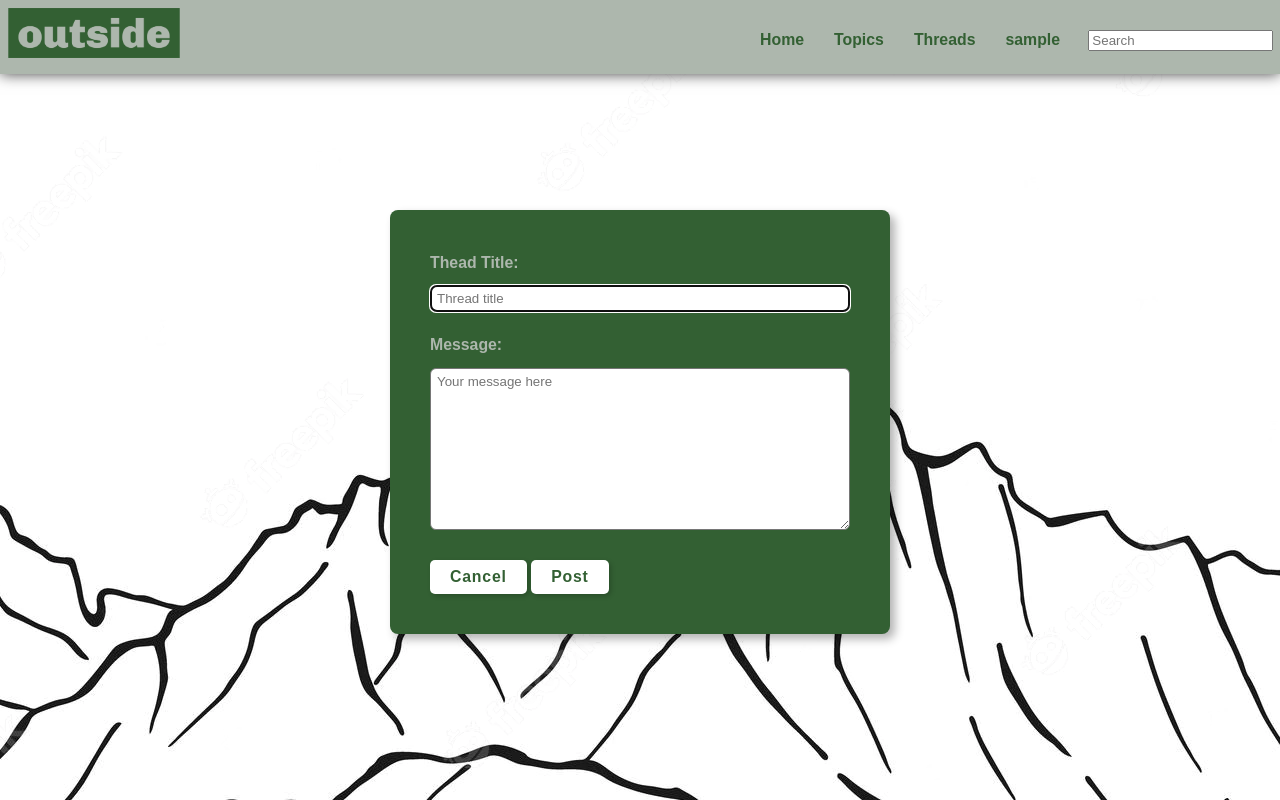
After one commit to COSC360/project-stu-mcg, a PHP site: page /createThread.php in a window 1280 px wide. The commit adds this page. Run offline with PHP 8.4, Linux system fonts and the light colour scheme; the visitor is signed in with stand-in values (Sample User, id 1).

Commit message:
added create thread fuctionality

```diff
--- /dev/null
+++ b/website/createThread.php
@@ -0,0 +1,57 @@
+<!DOCTYPE html>
+<html>
+    <body>
+        <head>
+            <link rel="stylesheet" href="css/all.css">
+            <link rel="stylesheet" href="css/form.css">
+            <script>
+                function goBack(){
+                    window.location.href = 'threads.php'
+                }
+            </script>
+            <script src="scripts/createThread-validation.js"></script>
+        </head>
+            <?php include('header.php'); ?>
+        <main>
+        <?php
+        if(!isset($_SESSION['username'])){
+            header("Location: threads.php");
+        }
+        // gotta check if form was submitted
+        if ($_SERVER["REQUEST_METHOD"] == "POST") {
+            // user inputs
+            $title = $_POST["title"];
+            $text = $_POST["message"];
+
+            include('dbConnection.php');
+
+            $stmt = $conn->prepare("INSERT INTO threads (threadTitle, threadDate, threadAuthor, threadText) VALUES (?, NOW(), ?, ?)"); //Question marks for bind_param params
+            $stmt->bind_param("sss", $title, $_SESSION['username'], $text);
+
+            // Execute SQL statement and check for errors
+            if ($stmt->execute()) {
+                    //route to the thread page later
+                    header("Location: threads.php");
+            } else {
+                echo "Error: " . $stmt->error;
+            }
+
+            // close db connection
+            $conn->close();
+            }
+            ?>
+            <form id="createThreadForm" class="form" action="<?php echo htmlspecialchars($_SERVER["PHP_SELF"]); ?>" method="post">
+                <div class="form_div">
+                    <label>Thead Title:</label>
+                    <input class="field" type="text" name="title" placeholder="Thread title" autofocus>
+                    <label>Message:</label>
+                    <textarea class="field" name="message" rows="10" placeholder="Your message here" style="display:block"></textarea>
+                    <div display="block">
+                        <button class="back" type="button" name="createThreadForm" style="display:inline" onclick="goBack()">Cancel</button>
+                        <button class="submit" type="submit" form="createThreadForm" style="display:inline">Post</button>
+                    </div>
+                </div>
+            </form>
+        </main>
+    </body>
+</html>
--- a/website/css/form.css
+++ b/website/css/form.css
@@ -23,7 +23,7 @@ main {
     text-align: center;
     margin-top: 20px;
 }
-.field {
+.field{
     width: 100%;
     border-radius: 6px;
     border-style: solid;
@@ -34,7 +34,7 @@ main {
     margin-bottom: 20px;
     font-family:'Montserrat', sans-serif;
 }
-.submit {
+button {
     border-style: none;
     border-radius: 5px;
     background-color: white;
--- /dev/null
+++ b/website/scripts/createThread-validation.js
@@ -0,0 +1,21 @@
+window.onload = function(){
+    const form = document.getElementById("createThreadForm");
+
+    form.addEventListener("submit", function(event) {
+      event.preventDefault();
+
+      const title = form.querySelector("input[type='text']").value;
+      const text = form.querySelector("textarea").value;
+
+      if (title === "") {
+        alert("Please enter a title.");
+        return;
+      }
+      if (text === "") {
+        alert("Threads cannot have an empty message.");
+        return;
+      }
+      //additional validation will be added later from database
+    form.submit();
+    });
+}
--- a/website/sql/setup.sql
+++ b/website/sql/setup.sql
@@ -23,7 +23,7 @@ CREATE TABLE users (
 CREATE TABLE threads (
     threadId INT NOT NULL AUTO_INCREMENT,
     threadTitle varchar(255) NOT NULL,
-    threadDate DATE NOT NULL,
+    threadDate DATETIME NOT NULL,
     threadAuthor varchar(63),
     threadText varchar(8191) NOT NULL,
     PRIMARY KEY (threadId),
@@ -33,7 +33,7 @@ CREATE TABLE threads (
 CREATE TABLE comments (
     commentId INT NOT NULL AUTO_INCREMENT,
     thread INT NOT NULL,
-    commentDate DATE NOT NULL,
+    commentDate DATETIME NOT NULL,
     commentAuthor varchar(63),
     commentText varchar(8191),
     PRIMARY KEY (commentId),
```
Also changed, not shown: website/threads.php (+7 -1 lines).
